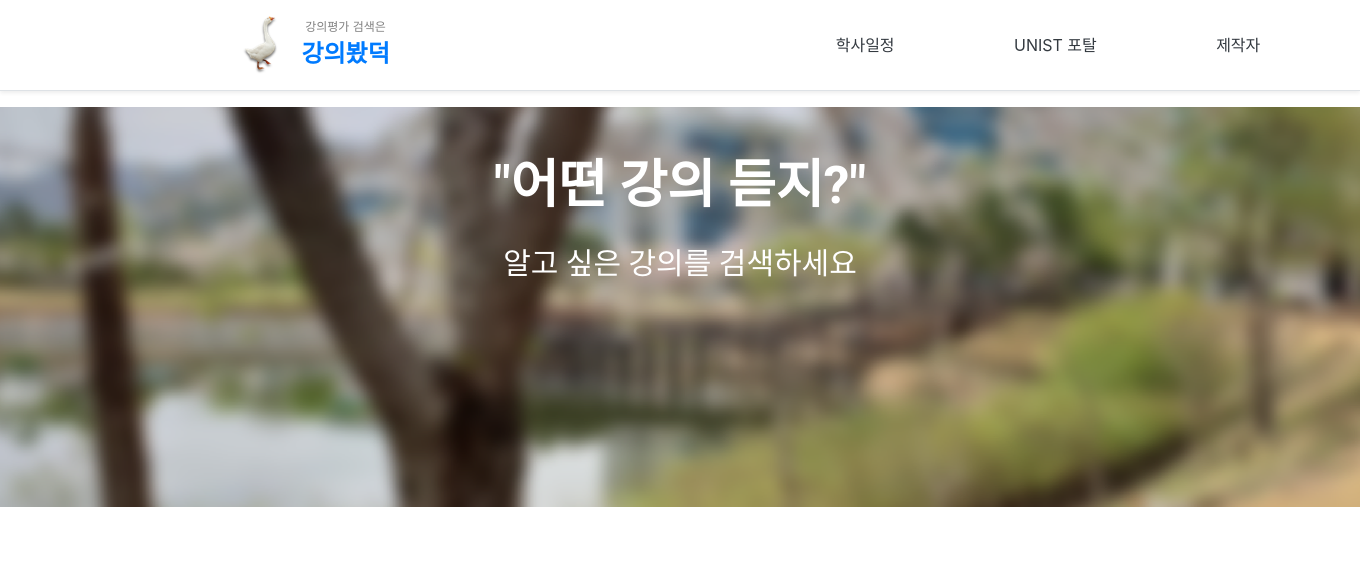
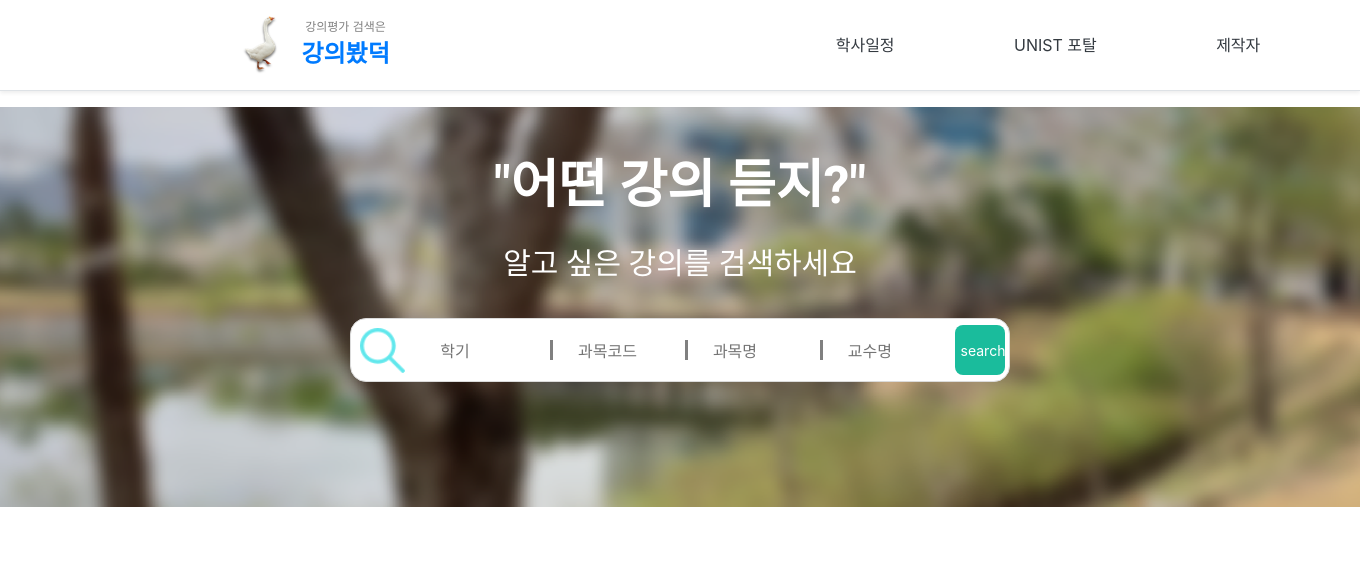
Before and after one commit to joelonsw/Unist-Likelion-Test-CourseEvaluation, a Django app: page / in a window 1360 px wide; the page is wider, and only the part inside the window is pictured. Shown: the top 581 px of that part. Run offline with Django 3.2, Linux system fonts and the light colour scheme; data that the repository does not hold is empty; some libraries are stand-ins or nearby versions.

Commit message:
main-front-search

```diff
--- a/practicePjt/course_evaluation/templates/course.html
+++ b/practicePjt/course_evaluation/templates/course.html
@@ -1,10 +1,14 @@
 {%  extends 'base.html' %}
+{% load static %}
+
+
+
+
+
 {% block content %}
-{% load static %}
 <head>
-    <link rel="stylesheet" href="static/css/home.css">
+    <link rel="stylesheet" href="{% static 'css/home.css' %}">
 </head>
-<body>
     <div class="search">
         <img src="{% static 'image/searchbackground.png' %}" alt="" class="searchimg">
         <div class="searchpart">
@@ -15,13 +19,21 @@
                 <div class="searchline2">
                     알고 싶은 강의를 검색하세요
                 </div>
-
+                <form action="{% url 'search-course' %}" class="searchline3" method="POST">
+                    {% csrf_token %}
+                    <img src="{% static 'image/search.PNG' %}" alt="" id="searchicon">
+                    <input type="text" placeholder="학기" class="searcharea" id="search_semester" aria-hidden="true" name="course_semester">
+                    <input type="text" placeholder="과목코드" class="searcharea searcharea2" name="course_code">
+                    <input type="text" placeholder="과목명" class="searcharea searcharea2" name="course_name">
+                    <input type="text" placeholder="교수명" class="searcharea searcharea2" name="course_professor">
+                    <input type="submit" value="search" class="searchbutton">
+                </form>
             </div>
         </div>
     </div>
 
     <div class="course">
-        {% for course in course.all %}
+        {% for course in course %}
 
             <div class="coursebox">
                 <div class = "coursename">{{course.course_name}}</div>
@@ -39,5 +51,4 @@
 
         {% endfor %}
     </div>
-</body>
 {% endblock %}
--- a/practicePjt/course_evaluation/views.py
+++ b/practicePjt/course_evaluation/views.py
@@ -2,13 +2,15 @@ from django.shortcuts import render, get_object_or_404, redirect
 from rest_framework.response import Response
 from rest_framework.decorators import api_view, permission_classes
 from rest_framework.permissions import AllowAny
+from rest_framework.authentication import SessionAuthentication
 
 from .models import Course, Evaluation
 from .serializers import CourseSerializer, EvluationSerializer
 
-
 def home(request):
-    course=Course.objects
+    course=Course.objects.all()
+    print("!")
+    print(course)
     return render(request, "course.html", {"course": course})
 
 
@@ -31,12 +33,12 @@ def search_course(request):
         course = course.filter(course_semester__contains=course_semester)
     course = CourseSerializer(course, many=True).data
 
-    # return render(request, "course.html", {"course": course})
-    return Response(course, status=200)
+    return render(request, "course.html", {"course": course})
+    # return Response(course, status=200)
 
 
 @api_view(["POST"])
-@permission_classes([AllowAny])
+@permission_classes([SessionAuthentication])
 def create_course_evaluation(request, course_id):
     try:
         course = Course.objects.get(id=course_id)
--- a/practicePjt/static/css/home.css
+++ b/practicePjt/static/css/home.css
@@ -45,37 +45,64 @@
     font-family: Roboto;
     font-weight: 500;
 }
-#searchtype{
-  position: absolute;
-  top: 20px;
-  left: 12px;
-}
-#searcharea{
-  position: absolute;
-  width: 500px;
-  height: 62px;
-  left: 160px;
-  margin: 0;
-  padding: 0;
-  border: none;
-}
-#searchform{
-  position: relative;
+.searchline3{
   width: 660px;
+  height: 64px;
+  border-radius: 16px;
   border: solid 1px #dbdbdb;
-  height: 64px;
-}
-.searchline3{
-  /* width: 660px; */
-  /* height: 64px; */
-  border-radius: 16px;
-  /* border: solid 1px #dbdbdb; */
   background-color: #ffffff;
   margin-top: 4vh;
+  padding: 2px;
+  position: relative;
+  display: flex;
+  justify-content: space-around;
+  align-items: center;
+}
+#searchicon{
+  width: 45px;
+  height: 45px;
+  margin: 5px;
   padding: 0;
+  object-fit: contain;
+
 }
-.searchline4{
-
+#search_semester{
+  border-left: none;
+}
+.searcharea{
+  padding-inline-start: 25px;
+  width: 130px;
+  height: 20px;
+  padding-top: 3px;
+  border-top: none;
+  border-bottom: none;
+  border-left: none ;
+  border-right: none;
+}
+.searcharea2{
+  border-top: none;
+  border-bottom: none;
+  border-left: gray solid ;
+  border-right: none;
+}
+input:focus {
+  outline: none;
+}
+.searchbutton{
+  background-color: #1abc9c;
+  text-align: center;
+  width: 50px;
+  height: 50px;
+  border: 0;
+  border-radius: 8px;
+  color: #fff;
+  font-size: 14px;
+  cursor: pointer;
+  font-weight: 400;
+  /* padding-top: 6px;
+  padding-right: 13px;
+  padding-bottom: 6px;
+  padding-left: 13px; */
 }
 .course{
   margin-top: 40vh;
```
Also changed, not shown: practicePjt/practiceProject/settings.py (line endings or trailing spaces), practicePjt/static/image/search.png (added).
